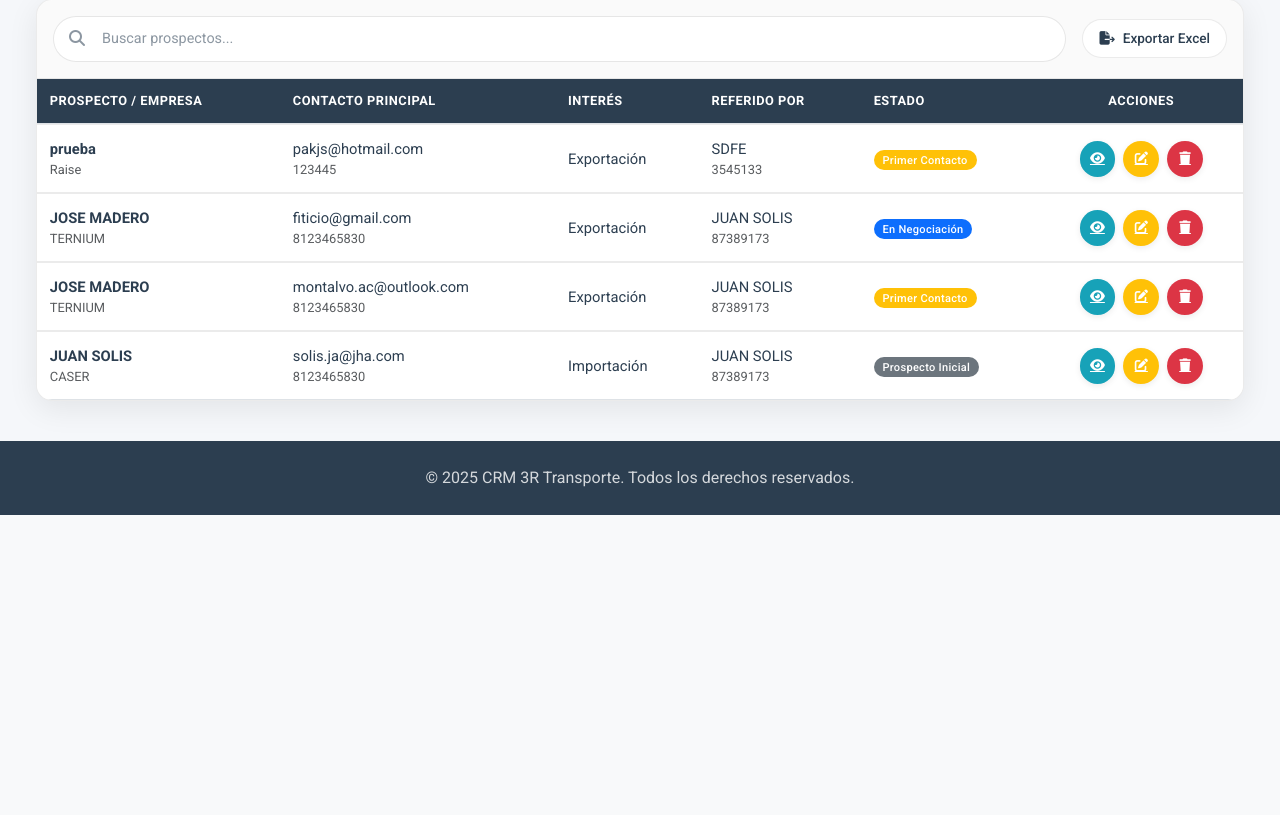
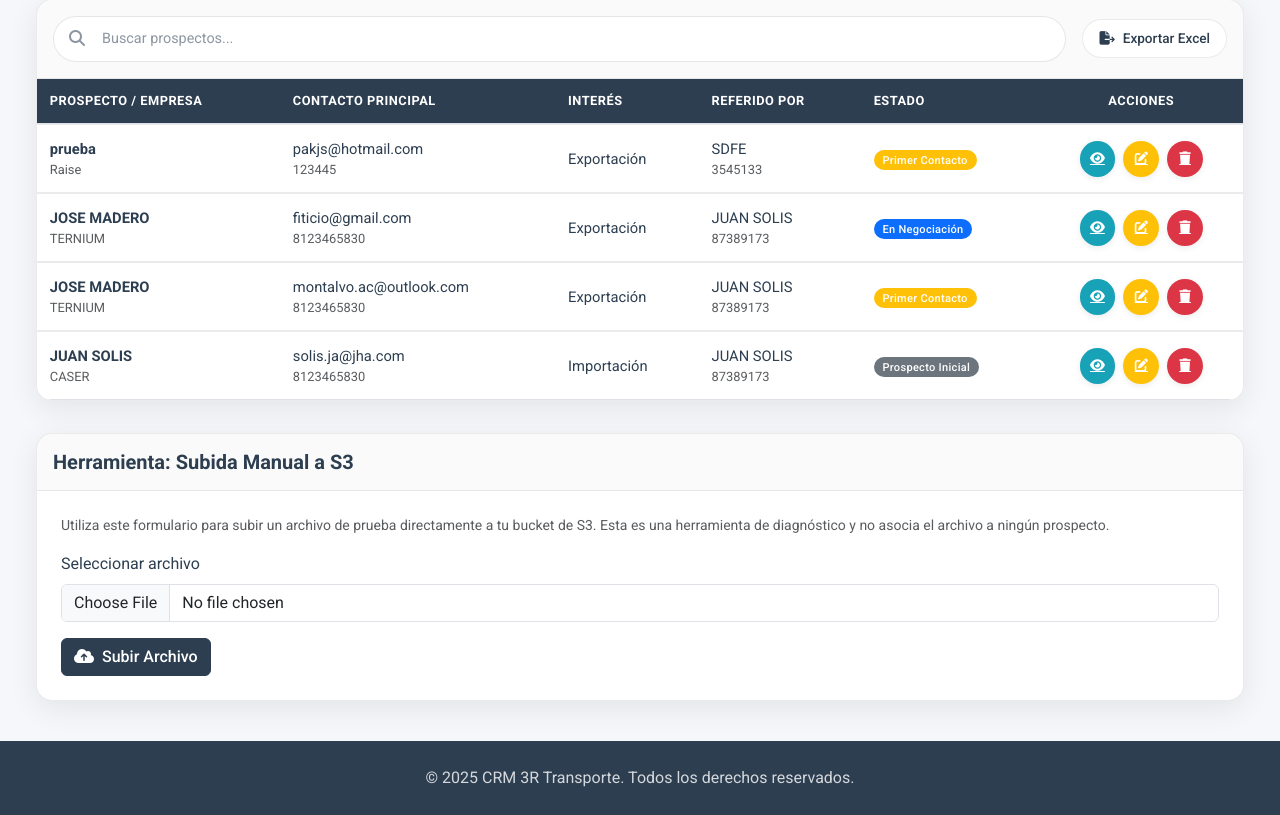
Before and after one commit to lhuskyl271/3R-TRANSPORTE, a Django app: page /prospectos/ in a window 1280 px wide. Shown: the part 448-1263 px from the top of the page. Before the commit the page ends 963 px from the top, so only its background shows below. Run offline with Django 5.2, Linux system fonts and the light colour scheme; a user stored in the database is signed in; data comes from the database, SQL or seed files in the repository; parts of the project's set-up code (start-up, migrations or seed data) failed here and were passed over.

Commit message:
Update prospecto_list.html

```diff
--- a/ventas/templates/ventas/prospecto_list.html
+++ b/ventas/templates/ventas/prospecto_list.html
@@ -682,7 +682,6 @@
             </a>
         </div>
 
-        <!-- Vista de tabla para escritorio -->
         <div class="table-container">
             <table class="table">
                 <thead>
@@ -753,7 +752,6 @@
             </table>
         </div>
 
-        <!-- Vista de tarjetas para móviles -->
         <div class="mobile-cards-view">
             {% for prospecto in prospectos %}
             <div class="prospecto-card">
@@ -892,5 +890,27 @@
             </div>
         {% endif %}
     </div>
-</div>
+
+    <div class="data-panel">
+        <div class="toolbar">
+            <h5 class="mb-0 fw-bold" style="color: var(--text-primary);">Herramienta: Subida Manual a S3</h5>
+        </div>
+        <div class="p-4">
+            <p class="text-muted small mb-3">
+                Utiliza este formulario para subir un archivo de prueba directamente a tu bucket de S3.
+                Esta es una herramienta de diagnóstico y no asocia el archivo a ningún prospecto.
+            </p>
+            <form action="{% url 'upload_to_s3_manual' %}" method="post" enctype="multipart/form-data">
+                {% csrf_token %}
+                <div class="mb-3">
+                    <label for="archivoInput" class="form-label">Seleccionar archivo</label>
+                    <input class="form-control" type="file" id="archivoInput" name="archivo" required>
+                </div>
+                <button type="submit" class="btn btn-primary">
+                    <i class="fas fa-cloud-upload-alt me-2"></i>Subir Archivo
+                </button>
+            </form>
+        </div>
+    </div>
+    </div>
 {% endblock %}
```
